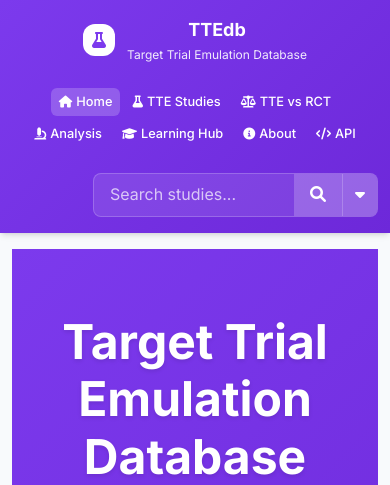
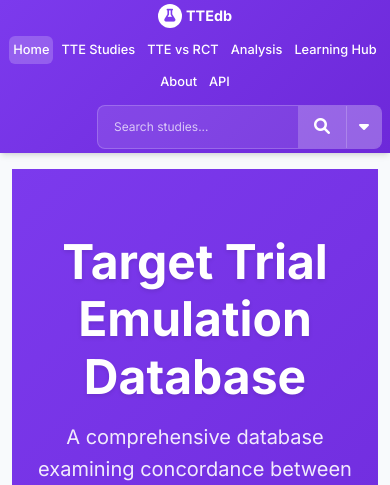
Before and after one commit to choxos/TTEdb, a Django app: page / in a window 390 px wide. Shown: the top 485 px of the page. Run offline with Django 5.2, Linux system fonts and the light colour scheme; data that the repository does not hold is empty.

Commit message:
Apply PRCT-style compact mobile navigation - dramatic space reduction

```diff
--- a/static/css/xera-unified-theme.css
+++ b/static/css/xera-unified-theme.css
@@ -116,7 +116,7 @@ body {
 .xera-header {
   background: linear-gradient(135deg, var(--xera-primary) 0%, var(--xera-primary-dark) 100%);
   color: white;
-  padding: var(--xera-space-4) 0;
+  padding: var(--xera-space-2) 0;
   box-shadow: var(--xera-shadow-md);
   position: sticky;
   top: 0;
@@ -149,9 +149,9 @@ body {
 }
 
 .xera-logo-icon {
-  width: 40px;
-  height: 40px;
-  margin-right: var(--xera-space-3);
+  width: 32px;
+  height: 32px;
+  margin-right: var(--xera-space-2);
   background: white;
   border-radius: var(--xera-radius-lg);
   display: flex;
@@ -159,7 +159,7 @@ body {
   justify-content: center;
   color: var(--xera-primary);
   font-weight: 900;
-  font-size: 1.2rem;
+  font-size: 1rem;
 }
 
 .xera-app-name {
@@ -168,31 +168,34 @@ body {
 }
 
 .xera-app-title {
-  font-size: 1.25rem;
+  font-size: 1.1rem;
   font-weight: 700;
   margin: 0;
+  line-height: 1.2;
 }
 
 .xera-app-subtitle {
-  font-size: 0.875rem;
-  opacity: 0.9;
+  font-size: 0.75rem;
+  opacity: 0.85;
   margin: 0;
   font-weight: 400;
+  line-height: 1.1;
 }
 
 .xera-nav {
   display: flex;
   align-items: center;
-  gap: var(--xera-space-6);
+  gap: var(--xera-space-3);
 }
 
 .xera-nav-link {
   color: white;
   text-decoration: none;
   font-weight: 500;
-  padding: var(--xera-space-2) var(--xera-space-4);
+  padding: var(--xera-space-1) var(--xera-space-3);
   border-radius: var(--xera-radius);
   transition: var(--xera-transition);
+  font-size: 0.9rem;
 }
 
 .xera-nav-link:hover {
@@ -630,15 +633,63 @@ body {
    ============================================================================= */
 
 @media (max-width: 768px) {
+  .xera-header {
+    padding: var(--xera-space-1) 0;
+  }
+
   .xera-header-container {
     flex-direction: column;
-    gap: var(--xera-space-4);
+    gap: var(--xera-space-2);
     text-align: center;
+    padding: 0 var(--xera-space-3);
+  }
+
+  .xera-logo {
+    font-size: 1.2rem;
+  }
+
+  .xera-logo-icon {
+    width: 28px;
+    height: 28px;
+    margin-right: var(--xera-space-1);
+    font-size: 0.9rem;
+  }
+
+  .xera-app-title {
+    font-size: 1rem;
+  }
+
+  .xera-app-subtitle {
+    display: none; /* Hide subtitle on mobile to save space */
   }
 
   .xera-nav {
+    gap: var(--xera-space-2);
     flex-wrap: wrap;
     justify-content: center;
+  }
+
+  .xera-nav-link {
+    padding: var(--xera-space-1) var(--xera-space-2);
+    font-size: 0.85rem;
+  }
+
+  .xera-nav-link i {
+    display: none; /* Hide icons on mobile to save space */
+  }
+
+  .xera-header-search {
+    margin-left: var(--xera-space-2);
+  }
+
+  .xera-search-input {
+    width: 180px;
+    padding: var(--xera-space-1) var(--xera-space-2);
+    font-size: 0.8rem;
+  }
+
+  .xera-search-btn {
+    padding: var(--xera-space-1) var(--xera-space-2);
   }
 
   .xera-stats-grid {
@@ -651,6 +702,37 @@ body {
 
   .xera-main-content {
     padding: var(--xera-space-4) 0;
+  }
+}
+
+/* Extra compact for very small mobile devices */
+@media (max-width: 480px) {
+  .xera-header-container {
+    padding: 0 var(--xera-space-2);
+  }
+
+  .xera-nav {
+    gap: var(--xera-space-1);
+  }
+
+  .xera-nav-link {
+    padding: var(--xera-space-1);
+    font-size: 0.8rem;
+  }
+
+  .xera-logo-icon {
+    width: 24px;
+    height: 24px;
+    font-size: 0.8rem;
+  }
+
+  .xera-app-title {
+    font-size: 0.9rem;
+  }
+
+  .xera-search-input {
+    width: 140px;
+    font-size: 0.75rem;
   }
 }
 
--- a/templates/ttedb/base.html
+++ b/templates/ttedb/base.html
@@ -276,58 +276,7 @@
     background: var(--xera-primary);
 }
 
-/* Mobile Navigation Improvements - make narrower and more compact */
-@media (max-width: 768px) {
-    .xera-nav {
-        gap: var(--xera-space-2); /* Reduce from space-6 to space-2 */
-        flex-wrap: wrap;
-        justify-content: center;
-        padding: var(--xera-space-2) 0;
-    }
 
-    .xera-nav-link {
-        padding: var(--xera-space-1) var(--xera-space-3); /* Smaller padding */
-        font-size: 0.875rem; /* Smaller font size */
-        font-weight: 500;
-    }
-
-    .xera-nav-link i {
-        font-size: 0.75rem; /* Smaller icons */
-    }
-
-    .xera-header-container {
-        padding: 0 var(--xera-space-3); /* Less horizontal padding */
-    }
-
-    .xera-logo {
-        font-size: 1.25rem; /* Smaller logo text */
-    }
-
-    .xera-logo-icon {
-        width: 32px; /* Smaller logo icon */
-        height: 32px;
-        font-size: 1rem;
-    }
-
-    .xera-app-title {
-        font-size: 1.125rem; /* Smaller app title */
-    }
-
-    .xera-app-subtitle {
-        font-size: 0.75rem; /* Smaller subtitle */
-    }
-}
-
-@media (max-width: 576px) {
-    .xera-nav {
-        gap: var(--xera-space-1); /* Even tighter spacing on very small screens */
-    }
-
-    .xera-nav-link {
-        padding: var(--xera-space-1) var(--xera-space-2); /* Even smaller padding */
-        font-size: 0.8rem; /* Even smaller font */
-    }
-}
 
 /* Dark theme styles */
 [data-bs-theme="dark"] {
```
Also changed, not shown: shared_theme/css/xera-unified-theme.css (+93 -11 lines).
